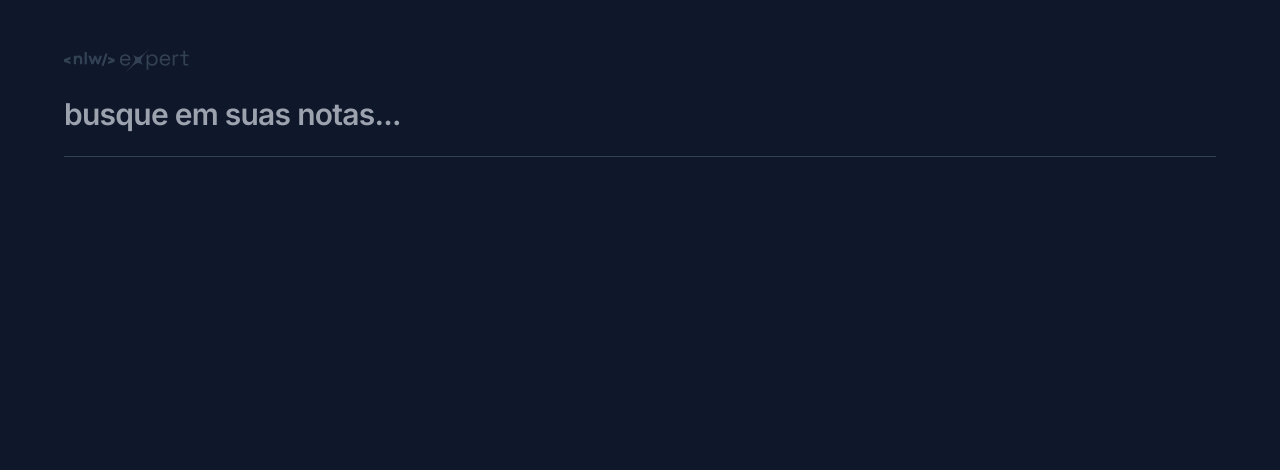
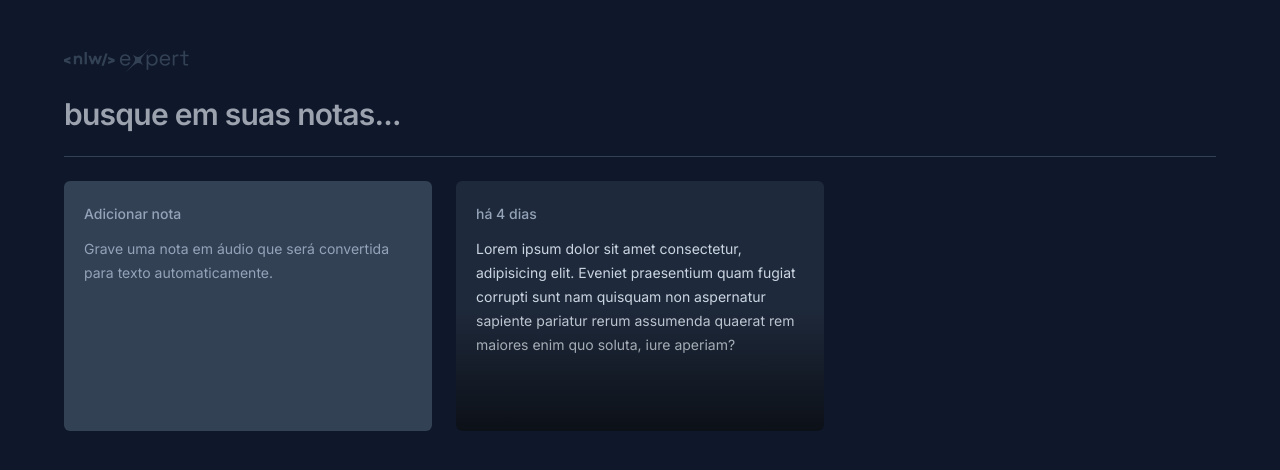
Before and after one commit to tatialveso/nlw-expert-notes, a React (Vite) app: page / in a window 1280 px wide. Shown: the top 470 px of the page. Built offline with nearby package versions, Linux system fonts and the light colour scheme.

Commit message:
:sparkles: setting components for cards

```diff
--- a/src/app.tsx
+++ b/src/app.tsx
@@ -1,4 +1,6 @@
 import logo from './assets/logo.svg'
+import NewNoteCard from './components/new-note-card'
+import NoteCard from './components/note-card'
 
 function App() {
   return (
@@ -14,6 +16,12 @@ function App() {
       </form>
 
       <div className="h-px bg-slate-700" />
+
+      <div className="grid grid-cols-3 gap-6 auto-rows-[250px]">
+        <NewNoteCard />
+
+        <NoteCard />
+      </div>
     </div>
   )
 }
--- /dev/null
+++ b/src/components/new-note-card.tsx
@@ -0,0 +1,14 @@
+function NewNoteCard() {
+    return (
+        <div className="rounded-md bg-slate-700 p-5 space-y-3">
+            <span className="text-sm font-medium text-slate-400">
+                Adicionar nota
+            </span>
+            <p className="text-sm leading-6 text-slate-400">
+                Grave uma nota em áudio que será convertida para texto automaticamente.
+            </p>
+        </div>
+    )
+}
+
+export default NewNoteCard
--- /dev/null
+++ b/src/components/note-card.tsx
@@ -0,0 +1,15 @@
+function NoteCard() {
+    return (
+        <div className="rounded-md bg-slate-800 p-5 space-y-3 overflow-hidden relative pointer-events-none">
+            <span className="text-sm font-medium text-slate-400">
+                há 4 dias
+            </span>
+            <p className="text-sm leading-6 text-slate-300">
+                Lorem ipsum dolor sit amet consectetur, adipisicing elit. Eveniet praesentium quam fugiat corrupti sunt nam quisquam non aspernatur sapiente pariatur rerum assumenda quaerat rem maiores enim quo soluta, iure aperiam?
+            </p>
+            <div className="absolute bottom-0 left-0 right-0 h-1/2 bg-gradient-to-t from-black/60 to-black/0" />
+        </div>
+    )
+}
+
+export default NoteCard
```
